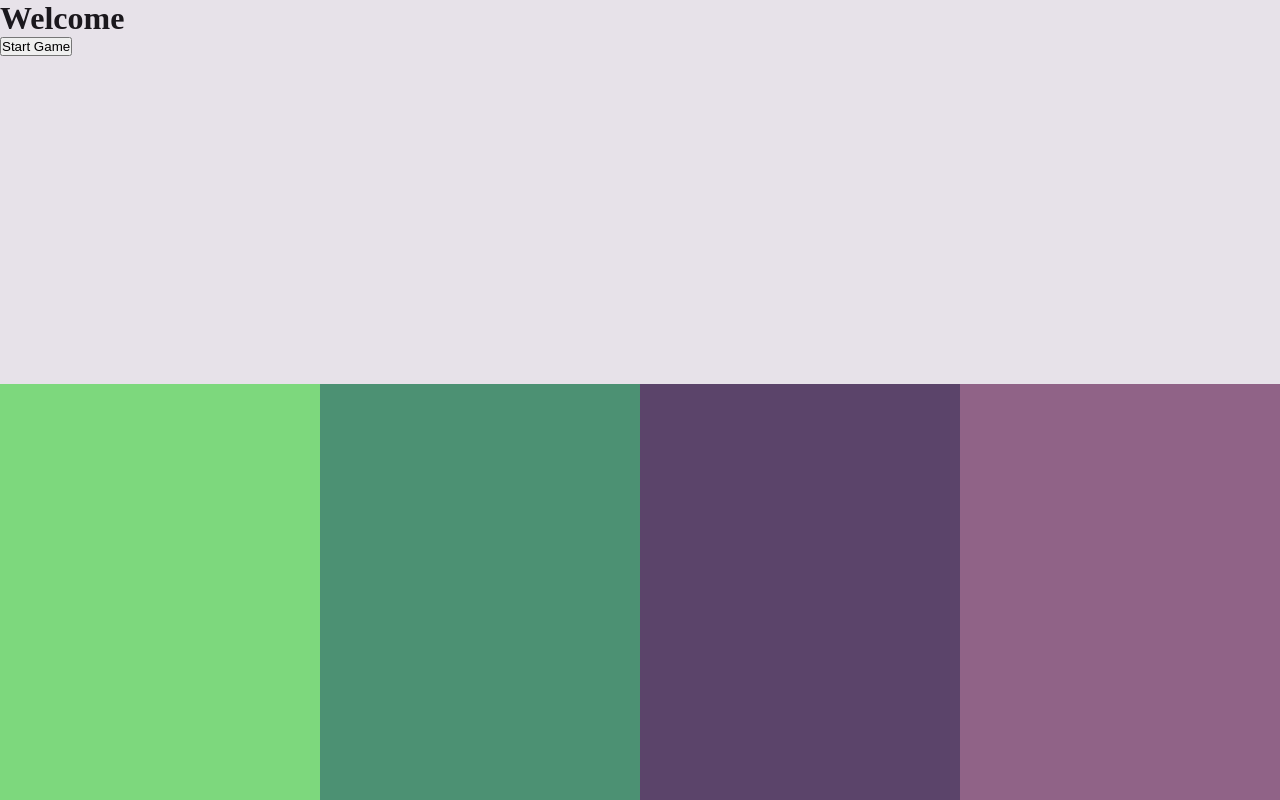
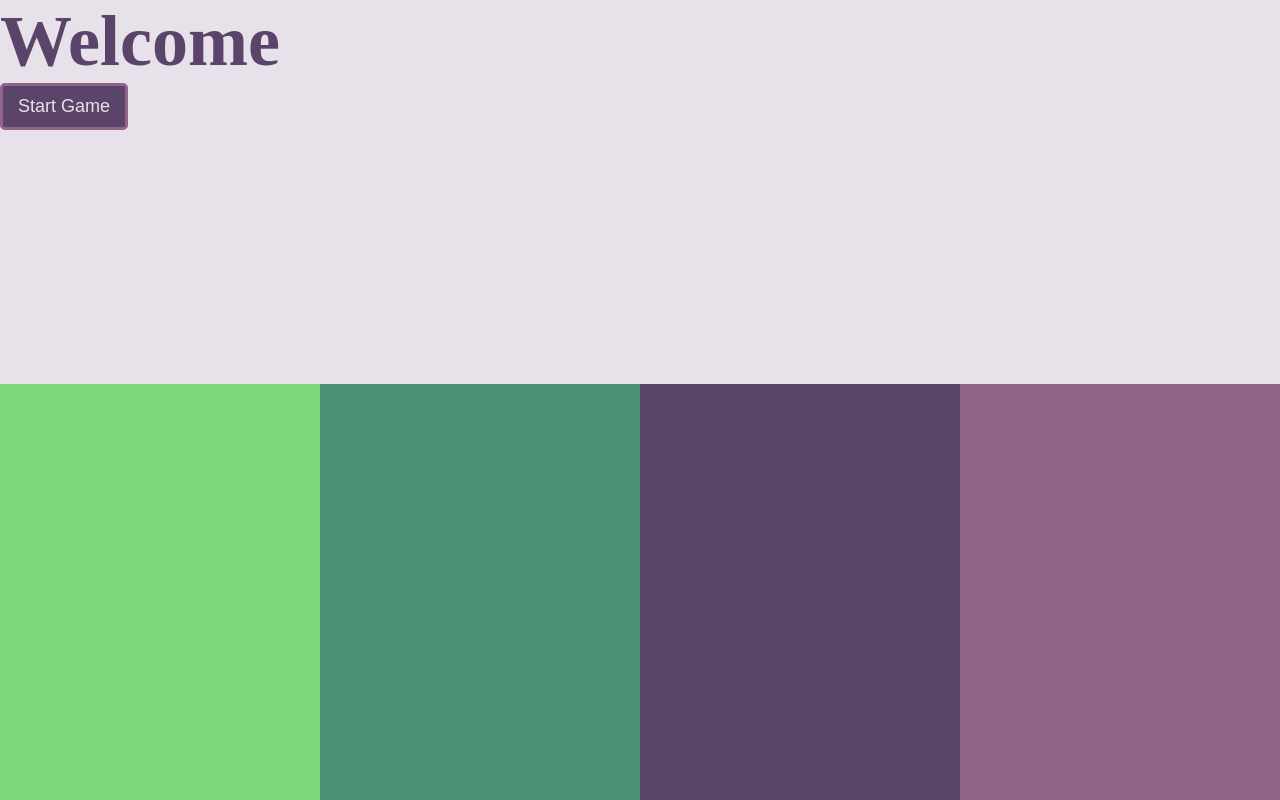
Before and after one commit to Lu-Smith/obstacle-jumping-game-vue, a Vue app: page / in a window 1280 px wide. Built offline with nearby package versions, Linux system fonts and the light colour scheme.

Commit message:
Updated IntroPage.vue styling

```diff
--- a/src/components/IntroPage.vue
+++ b/src/components/IntroPage.vue
@@ -19,5 +19,19 @@ const handleStartGame = () => {
   div {
     background: $primary-background;
     height: 30vw;
+
+    h1 {
+      color: $secondary-color;
+      font-size: 72px;
+    }
+
+    button {
+      padding: 10px 15px;
+      font-size: 18px;
+      border-radius: 5px;
+      background: $secondary-color;
+      color: $primary-background;
+      border: 3px solid $third-color;
+    }
   }
 </style>
--- a/src/styles/_variables.scss
+++ b/src/styles/_variables.scss
@@ -1,6 +1,7 @@
 //colors
 $primary-color: rgb(27, 24, 29);
 $secondary-color: #5b446a;
+$third-color: #906387;
 
 //backgrounds
 $primary-background: rgb(231, 226, 233);
```
